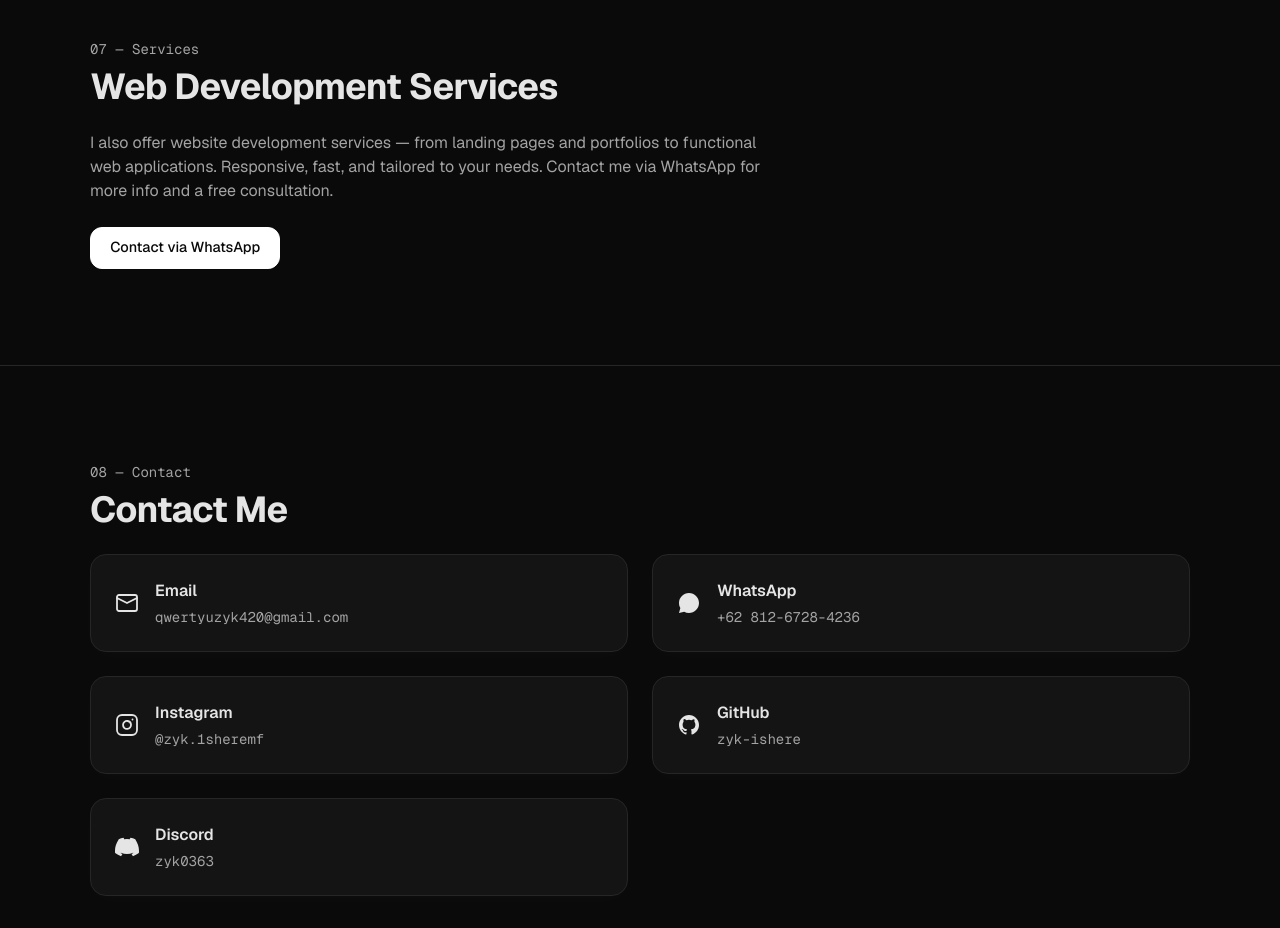
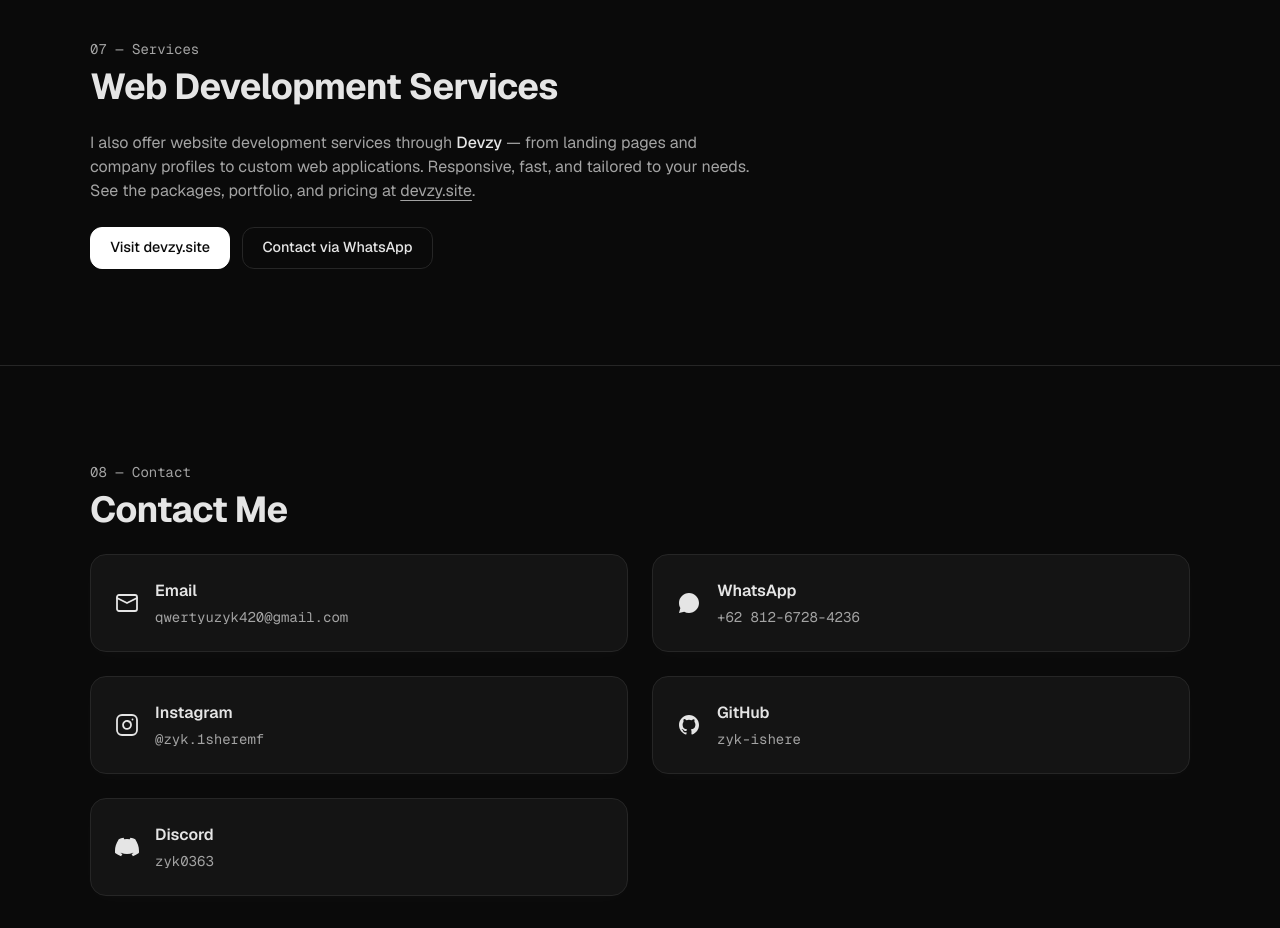
Before and after one commit to zyk-ishere/zyk-portofolio, a Next.js app: page / in a window 1280 px wide. Shown: the part 4440-5368 px from the top of the page. Built offline with nearby package versions, Linux system fonts and the light colour scheme.

Commit message:
feat(services): link to devzy.site

```diff
--- a/src/app/page.tsx
+++ b/src/app/page.tsx
@@ -200,13 +200,28 @@ export default function Home() {
           <p className="mono text-sm text-muted mb-2">07 — Services</p>
           <h2 className="text-3xl md:text-4xl font-bold mb-6">Web Development Services</h2>
           <p className="text-muted mb-6 max-w-2xl">
-            I also offer website development services — from landing pages and portfolios to
-            functional web applications. Responsive, fast, and tailored to your needs.
-            Contact me via WhatsApp for more info and a free consultation.
+            I also offer website development services through{" "}
+            <span className="text-foreground font-medium">Devzy</span> — from landing pages and
+            company profiles to custom web applications. Responsive, fast, and tailored to your
+            needs. See the packages, portfolio, and pricing at{" "}
+            <a
+              href="https://devzy.site"
+              target="_blank"
+              rel="noopener"
+              className="underline underline-offset-4 hover:text-foreground transition"
+            >
+              devzy.site
+            </a>
+            .
           </p>
-          <a href="https://wa.me/6281267284236?text=Halo%20Taufik,%20saya%20tertarik%20dengan%20jasa%20pembuatan%20website." target="_blank" rel="noopener" className="btn btn-primary">
-            Contact via WhatsApp
-          </a>
+          <div className="flex flex-wrap gap-3">
+            <a href="https://devzy.site" target="_blank" rel="noopener" className="btn btn-primary">
+              Visit devzy.site
+            </a>
+            <a href="https://wa.me/6281267284236?text=Halo%20Taufik,%20saya%20tertarik%20dengan%20jasa%20pembuatan%20website." target="_blank" rel="noopener" className="btn btn-ghost">
+              Contact via WhatsApp
+            </a>
+          </div>
         </div>
       </section>
 
```
